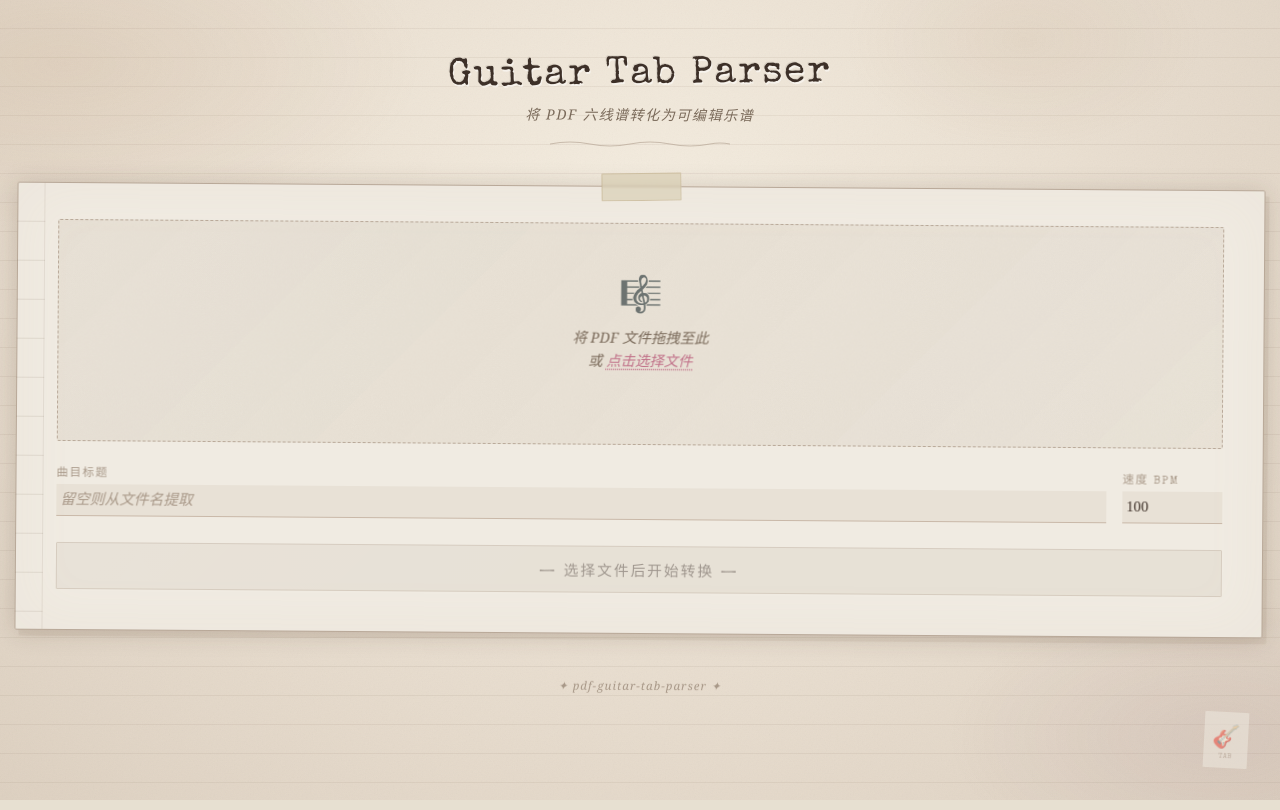
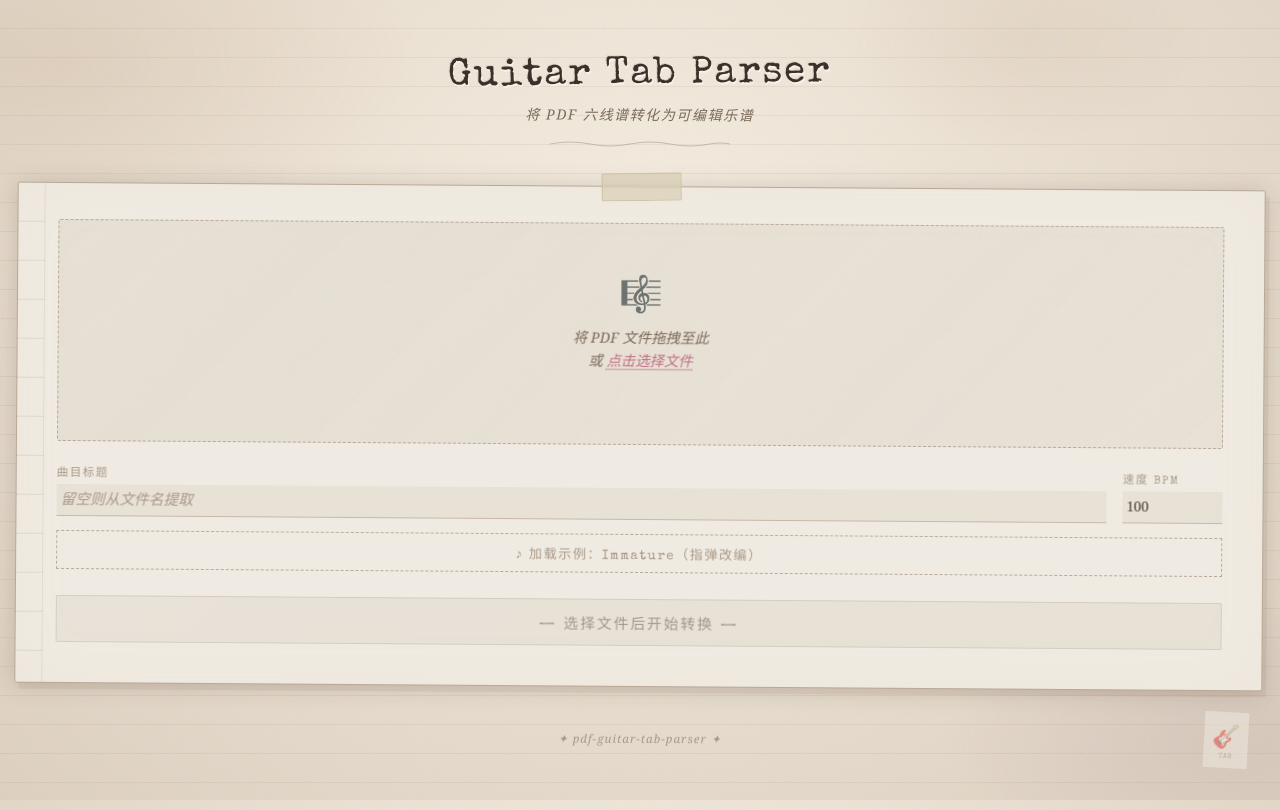
Before and after one commit to Treoustrasza/pdf-guitar-tab-parser, a Flask app: page / in a window 1280 px wide. Run offline with Flask 3, Linux system fonts and the light colour scheme.

Commit message:
feat: add example file (Immature) with one-click load button

```diff
--- a/app.py
+++ b/app.py
@@ -13,10 +13,15 @@ app = Flask(__name__)
 
 # 本地托管 alphaTab（已打补丁），避免使用 CDN 未修改版本
 ALPHATAB_DIST = os.path.join(os.path.dirname(__file__), 'node_modules', '@coderline', 'alphatab', 'dist')
+STATIC_DIR    = os.path.join(os.path.dirname(__file__), 'static')
 
 @app.route('/local/alphatab/<path:filename>')
 def serve_alphatab(filename):
     return send_from_directory(ALPHATAB_DIST, filename)
+
+@app.route('/static/<path:filename>')
+def serve_static(filename):
+    return send_from_directory(STATIC_DIR, filename)
 
 UPLOAD_FOLDER = os.path.join(os.path.dirname(__file__), 'uploads')
 OUTPUT_FOLDER = os.path.join(os.path.dirname(__file__), 'outputs')
@@ -154,6 +159,27 @@ def get_musicxml(task_id):
     )
 
 
+@app.route('/api/example')
+def example():
+    """直接触发示例文件（Immature.pdf）的转换任务"""
+    import shutil
+    example_path = os.path.join(STATIC_DIR, 'Immature.pdf')
+    if not os.path.exists(example_path):
+        return jsonify({'error': '示例文件不存在'}), 404
+    task_id    = str(uuid.uuid4())
+    pdf_path   = os.path.join(UPLOAD_FOLDER, f'{task_id}.pdf')
+    output_path = os.path.join(OUTPUT_FOLDER, f'{task_id}.musicxml')
+    shutil.copy(example_path, pdf_path)
+    tasks[task_id] = {'status': 'pending'}
+    t = threading.Thread(
+        target=run_conversion,
+        args=(task_id, pdf_path, output_path, 'Immature', 96),
+        daemon=True,
+    )
+    t.start()
+    return jsonify({'task_id': task_id})
+
+
 @app.route('/api/dev/inject_task', methods=['POST'])
 def dev_inject_task():
     """仅供开发测试：直接注入一个 done 状态的任务（需要 DEBUG=True）"""
--- a/templates/index.html
+++ b/templates/index.html
@@ -289,6 +289,27 @@
     }
     input::placeholder { color: var(--text-faint); font-style: italic; }
     input:focus { border-bottom-color: var(--pink); background: rgba(212,130,154,0.05); }
+
+    /* ── 示例按钮 ── */
+    #example-btn {
+      margin-top: 14px;
+      width: 100%;
+      padding: 9px;
+      border: 1.5px dashed var(--border);
+      border-radius: 1px;
+      background: transparent;
+      color: var(--text-faint);
+      font-size: 0.82rem;
+      font-family: 'Special Elite', 'Noto Serif SC', serif;
+      letter-spacing: 1.5px;
+      cursor: pointer;
+      transition: color 0.2s, border-color 0.2s, background 0.2s;
+    }
+    #example-btn:hover {
+      color: var(--lavender);
+      border-color: var(--lavender);
+      background: rgba(155,142,196,0.06);
+    }
 
     /* ── 转换按钮 ── */
     #convert-btn {
@@ -600,6 +621,9 @@
         </div>
       </div>
 
+      <!-- 示例按钮 -->
+      <button id="example-btn">♪ 加载示例：Immature（指弹改编）</button>
+
       <!-- 转换按钮 -->
       <button id="convert-btn" disabled>— 选择文件后开始转换 —</button>
     </div>
@@ -673,6 +697,8 @@
     const uploadSection = document.getElementById('upload-section');
     const uploadSummary = document.getElementById('upload-summary');
 
+    const exampleBtn    = document.getElementById('example-btn');
+
     let selectedFile    = null;
     let currentTaskId   = null;
     let pollTimer       = null;
@@ -705,6 +731,24 @@
       convertBtn.disabled = false;
       hideError();
     }
+
+    // ── 加载示例 ──
+    exampleBtn.addEventListener('click', async () => {
+      hideError();
+      setUIState('processing');
+      try {
+        const res  = await fetch('/api/example');
+        const data = await res.json();
+        if (!res.ok) { showError(data.error || '示例加载失败'); setUIState('idle'); return; }
+        currentTaskId = data.task_id;
+        // 折叠上传区，显示示例文件名
+        selectedFile = { name: 'Immature（指弹改编）.pdf' };
+        pollStatus();
+      } catch (e) {
+        showError('网络错误：' + e.message);
+        setUIState('idle');
+      }
+    });
 
     // ── 转换 ──
     convertBtn.addEventListener('click', async () => {
```
Also changed, not shown: 1 other file.
